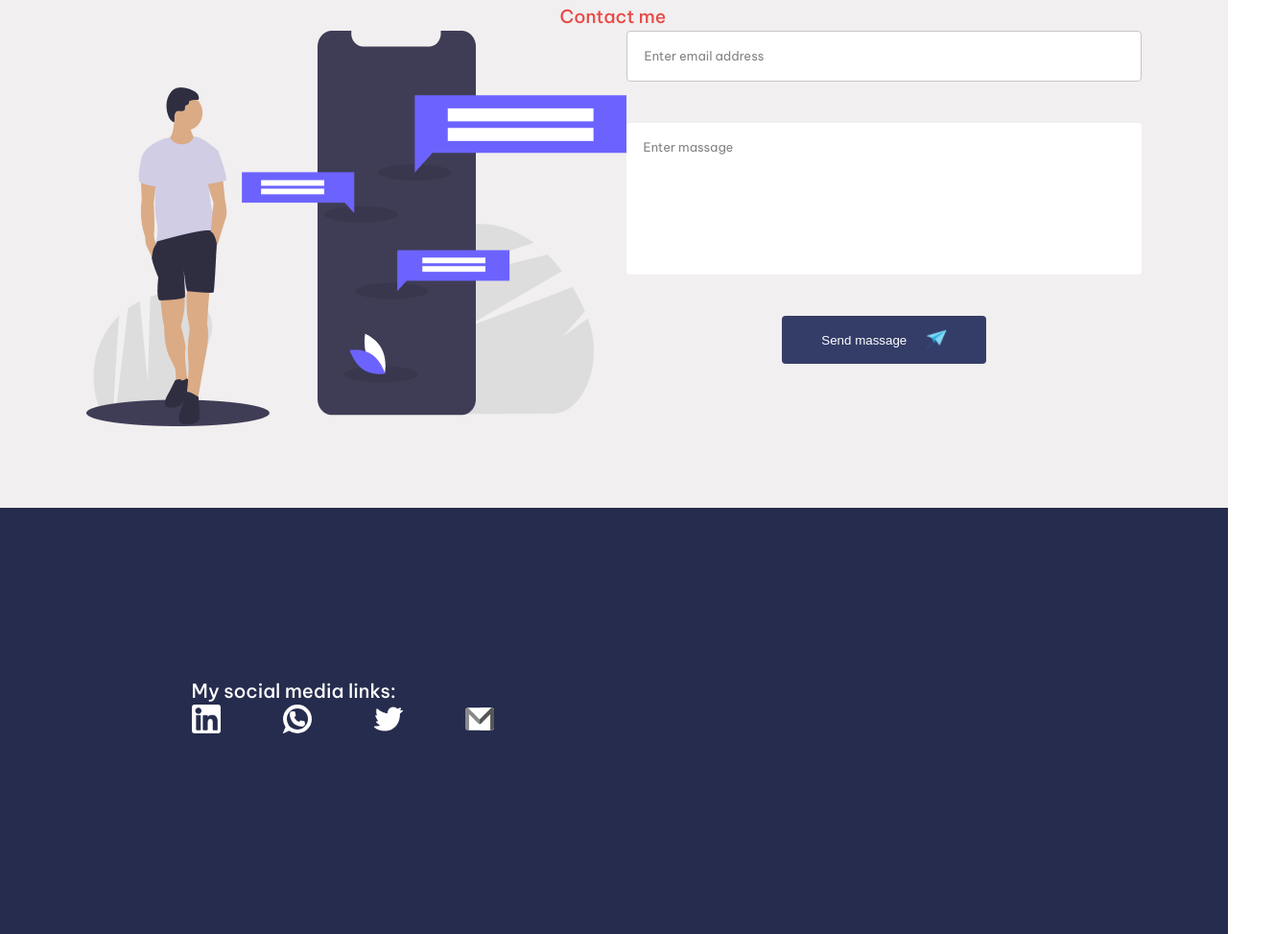
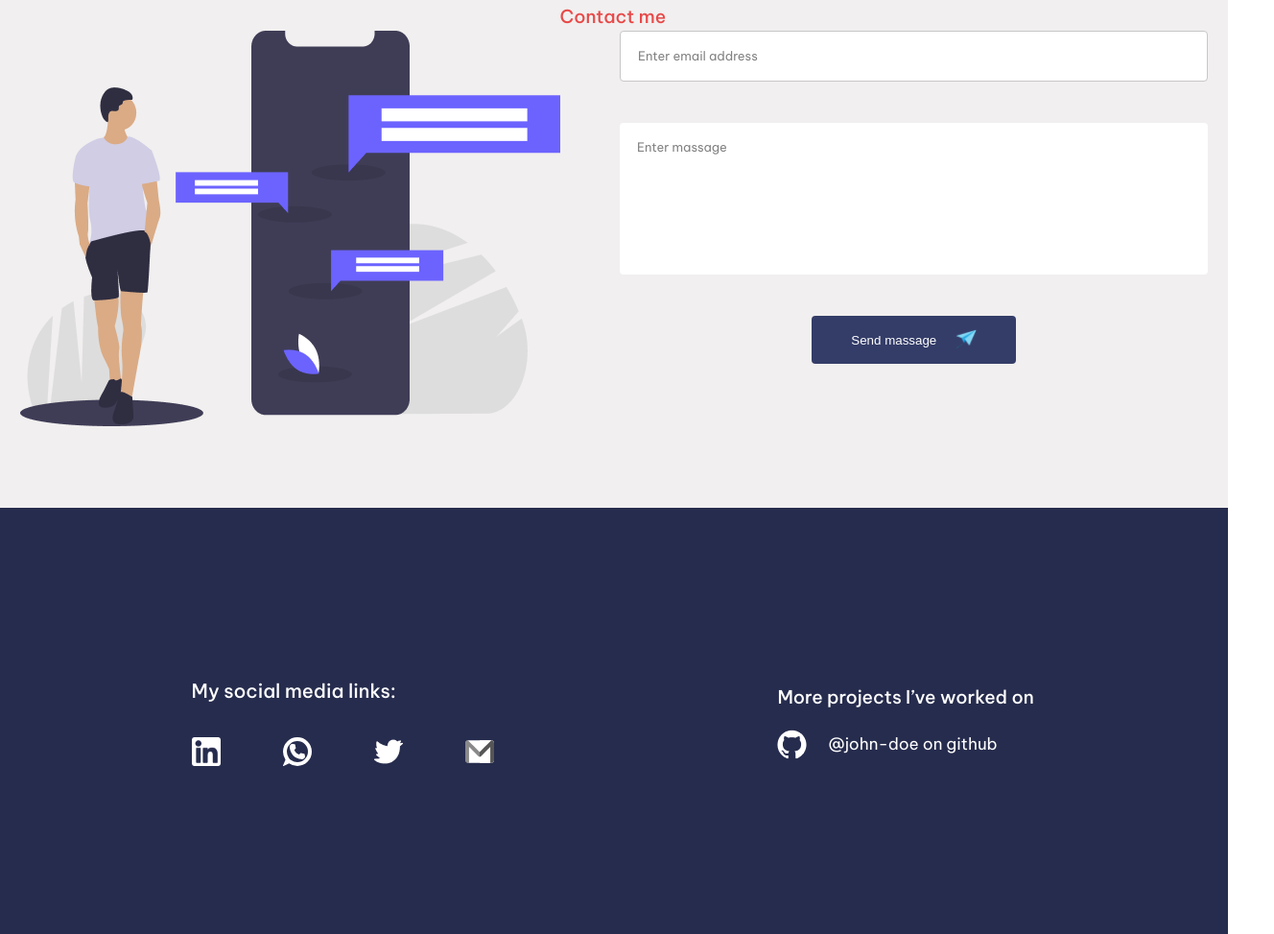
Before and after one commit to InderN10/portfolio-copy, a plain HTML site: page index.html in a window 1280 px wide. Shown: the part 1792-2765 px from the top of the page at 96% size, 1328 px wide, since content can reach past the window. Drawn offline with Linux system fonts and the light colour scheme.

Commit message:
finished

```diff
--- a/index.css
+++ b/index.css
@@ -48,7 +48,7 @@ body {
 }
 
 .first-big-container {
-    width: 100%;
+    width: 1238px;
     height: 495px;
     margin-top: 64px;
     display: flex;
@@ -201,7 +201,7 @@ body {
 }
 
 .three-links {
-    width: 100%;
+    width: 1238px;
     height: 434px;
     display: flex;
     justify-content: space-between;
@@ -283,7 +283,7 @@ body {
 }
 
 .man-stading-text {
-    width: 100%;
+    width: 1238px;
     height: 412px;
     display: flex;
     justify-content: center;
@@ -364,6 +364,9 @@ padding-top: 11px;
     height: 93px;
     padding-left: 110px;
     padding-right: 110px;
+    display: flex;
+    justify-content: space-between;
+    align-items: center;
 }
 .media-links{
     width: 315px;
@@ -373,15 +376,50 @@ padding-top: 11px;
     line-height: 29px;
     font-family: "Be Vietnam Pro", sans-serif;
     color: white;
+    display: flex;
+    flex-direction: column;
+    justify-content: space-between;
 }
 .logo-links{
     width: 315px;
     height: 30px;
     display: flex;
     justify-content: space-between;
-    align-content: space-between;
+
 }
 .logos{
     width: 30px;
     height: 30px;
 }
+.github{
+width: 270px;
+height: 78px;
+display: flex;
+flex-direction: column;
+justify-content: space-between;
+}
+.more-project{
+    width: 270px;
+    height: 29px;
+    font-size: 19px;
+    font-weight: 500;
+    line-height: 29px;
+    font-family: "Be Vietnam Pro", sans-serif;
+    color: white;
+}
+.last{
+    width: 237px;
+    height: 30px;
+    gap: 22px;
+    display: flex;
+    align-items: center;
+    font-size: 17px;
+    font-weight: 400;
+    line-height: 26px;
+    font-family: "Be Vietnam Pro", sans-serif;
+    color: white;
+}
+.githublogo{
+    width: 30px;
+    height: 30px;
+}
--- a/index.html
+++ b/index.html
@@ -109,6 +109,12 @@
                     <img class="logos" src="image/gmail-svgrepo-com 1.svg">
                 </div>
             </div>
+            <div class="github">
+                <div class="more-project">More projects I’ve worked on</div>
+                <div class="last">
+                    <img src="image/github-svgrepo-com 1.png" alt="">
+                    @john-doe on github</div>
+            </div>
         </div>
     </div>
 </body>
```
Also changed, not shown: image/github-svgrepo-com 1.png (added), 1 other file.
